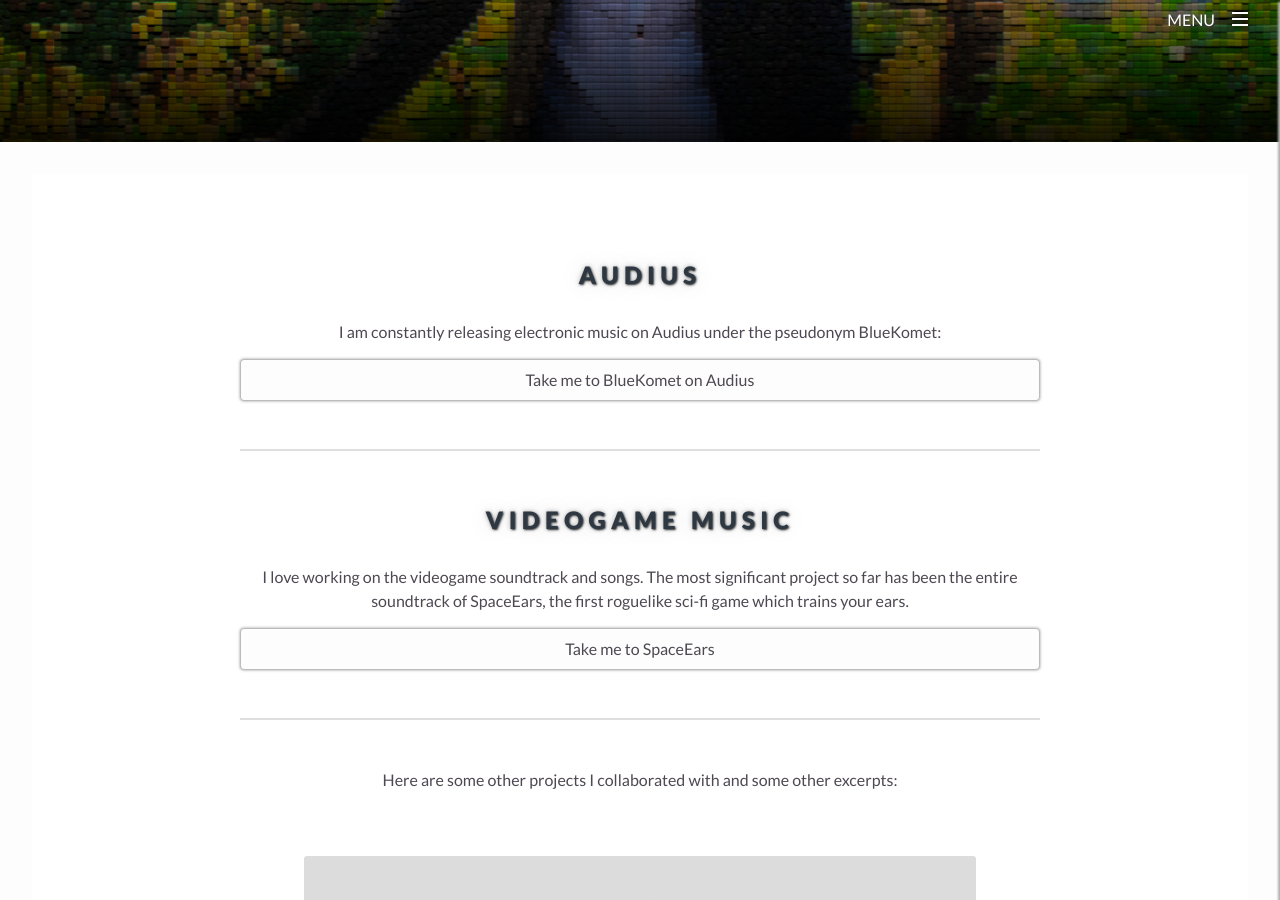
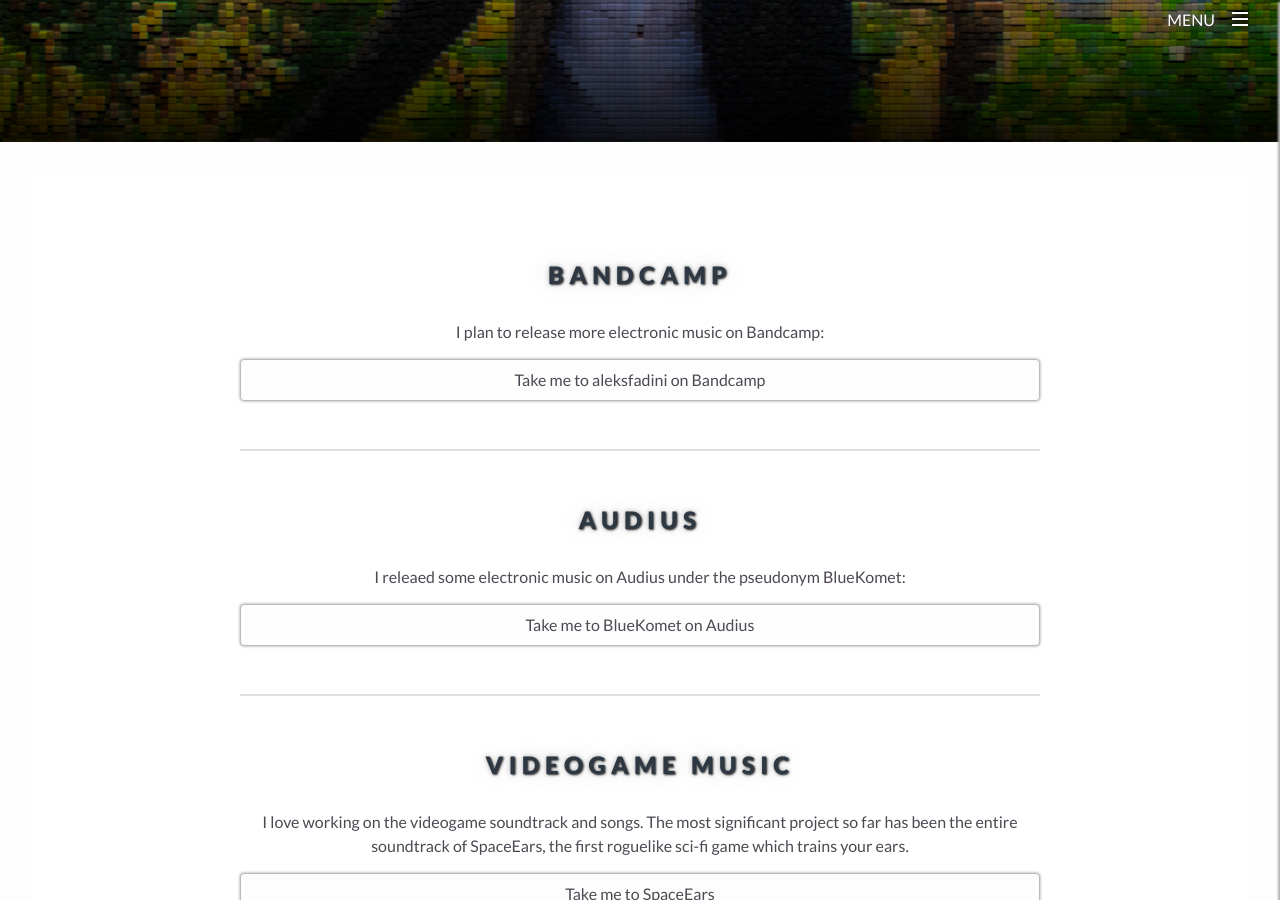
Before and after one commit to aleksfadini/Jekyll-aleksfadini, a Jekyll site: the page built from electronic.html, in a window 1280 px wide and 900 px high, scrolled down 488 px. Built offline with Jekyll 4.4.1, drawn with Linux system fonts in a browser that asks for light colours.

Commit message:
added bandcamp

```diff
--- a/electronic.html
+++ b/electronic.html
@@ -6,9 +6,19 @@
 ---
 <div class="inner wrapper">
 
+  <h2>Bandcamp</h2>
+  <p>I plan to release more electronic music on Bandcamp:</p>
+  <div class="likebutton">
+    <a href="https://aleksfadini.bandcamp.com/releases">
+      Take me to aleksfadini on Bandcamp
+      <!-- <span class="label">Take me to BlueKomet on Audius</span> -->
+    </a>
+    <!-- <p>Take me to BlueKomet on Audius</p> -->
+  </div>
+  <hr />
   <!-- <div class="bio"> -->
   <h2>Audius</h2>
-  <p>I am constantly releasing electronic music on Audius under the pseudonym BlueKomet:</p>
+  <p>I releaed some electronic music on Audius under the pseudonym BlueKomet:</p>
   <div class="likebutton">
     <a href="https://audius.co/bluekomet">
       Take me to BlueKomet on Audius
```
